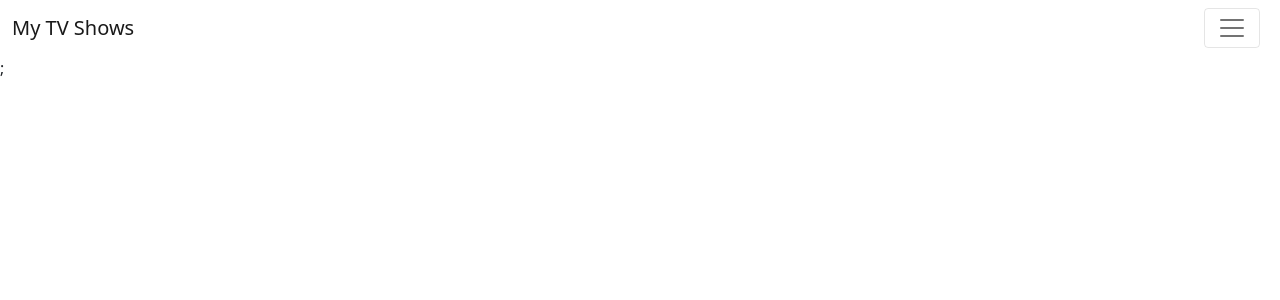
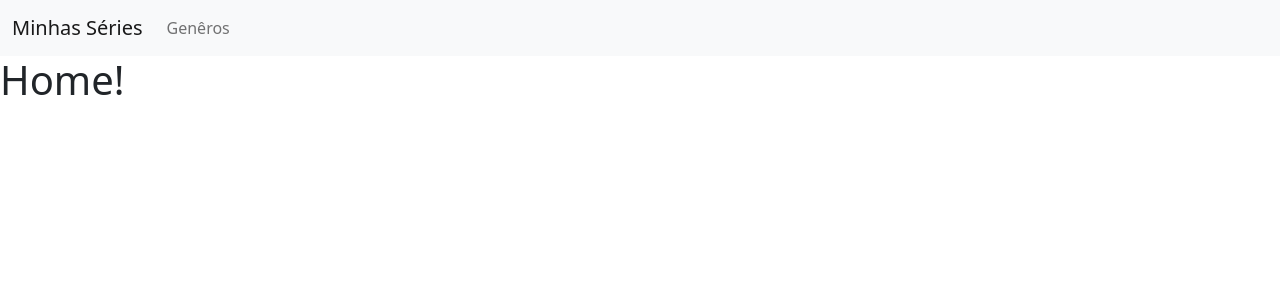
Before and after one commit to J-DouglasLira/tv-shows-app, a React (Create React App) app: page / in a window 1280 px wide. Shown: the top 300 px of the page. Built offline with nearby package versions, Linux system fonts and the light colour scheme.

Commit message:
routes added

```diff
--- a/package.json
+++ b/package.json
@@ -6,6 +6,7 @@
     "@testing-library/jest-dom": "^5.16.3",
     "@testing-library/react": "^12.1.4",
     "@testing-library/user-event": "^13.5.0",
+    "axios": "^0.26.1",
     "bootstrap": "^5.1.3",
     "react": "^18.0.0",
     "react-dom": "^18.0.0",
--- a/src/App.js
+++ b/src/App.js
@@ -1,14 +1,26 @@
 import React from "react";
-import Header from "./components/Header";
+import Header from "./Header";
+import { BrowserRouter as Router, Route, Link, Routes } from "react-router-dom";
 
+const Home = () => {
+  return <h1>Home!</h1>
+}
+
+const Generos = () => {
+  return <h1>Generos!</h1>
+}
 
 function App() {
-
-
   return (
-    <div>
-      <Header/>
-    </div>
+    <Router>
+      <div>
+        <Header />
+        <Routes>
+          <Route  path="/" exact element={<Home/>} />
+          <Route  path="/generos" exact element={<Generos/>} />
+        </Routes>
+      </div>
+    </Router>
   );
 }
 
--- /dev/null
+++ b/src/Header.js
@@ -0,0 +1,36 @@
+import React, { useState } from "react";
+import {
+  Navbar,
+  NavbarBrand,
+  Collapse,
+  Nav,
+  NavItem,
+  NavLink,
+  NavbarToggler,
+} from "reactstrap";
+
+import {Link} from 'react-router-dom';
+
+const Header = () => {
+  const [open, setOpen] = useState(false);
+  const toggle = () => {
+    setOpen(!open);
+  };
+  return (
+    <div>
+      <Navbar color="light" light expand="md">
+        <NavbarBrand tag={Link} to ='/'>Minhas Séries</NavbarBrand>
+        <NavbarToggler onClick={toggle} />
+        <Collapse isOpen={open} navbar>
+          <Nav className="ml-auto" navbar>
+            <NavItem>
+              <NavLink tag={Link} to="/generos">Genêros</NavLink>
+            </NavItem>
+          </Nav>
+        </Collapse>
+      </Navbar>
+    </div>
+  );
+};
+
+export default Header;
--- a/src/components/Header.jsx
+++ /dev/null
@@ -1,42 +0,0 @@
-import { useState } from "react";
-import {
-  Navbar,
-  NavbarBrand,
-  Collapse,
-  Nav,
-  NavItem,
-  NavLink,
-  NavbarToggler,
-} from "reactstrap";
-
-const Header = () => {
-  const [open, setOpen] = useState(false);
-  const toggle = () => {
-    setOpen(!open);
-  };
-  return (
-    <div>
-      <Navbar color="faded" light>
-        <NavbarBrand className="me-auto" href="/">
-          My TV Shows
-        </NavbarBrand>
-        <NavbarToggler className="me-2" onClick={toggle} />
-        <Collapse isOpen={open} navbar>
-          <Nav navbar>
-            <NavItem>
-              <NavLink href="/components/">Components</NavLink>
-            </NavItem>
-            <NavItem>
-              <NavLink href="https://github.com/reactstrap/reactstrap">
-                GitHub
-              </NavLink>
-            </NavItem>
-          </Nav>
-        </Collapse>
-      </Navbar>
-      ;
-    </div>
-  );
-};
-
-export default Header;
--- a/src/index.js
+++ b/src/index.js
@@ -1,16 +1,14 @@
 import React from 'react';
+import { render } from 'react-dom';
 import ReactDOM from 'react-dom';
 import App from './App';
 import reportWebVitals from './reportWebVitals';
 import 'bootstrap/dist/css/bootstrap.css';
 
+const root = ReactDOM.createRoot(document.getElementById("root"));
+root.render(<App/>)
 
-ReactDOM.render(
-  <React.StrictMode>
-    <App />
-  </React.StrictMode>,
-  document.getElementById('root')
-);
+
 
 // If you want to start measuring performance in your app, pass a function
 // to log results (for example: reportWebVitals(console.log))
```
Also changed, not shown: 1 other file (tests, documents, lock files or other folders).
